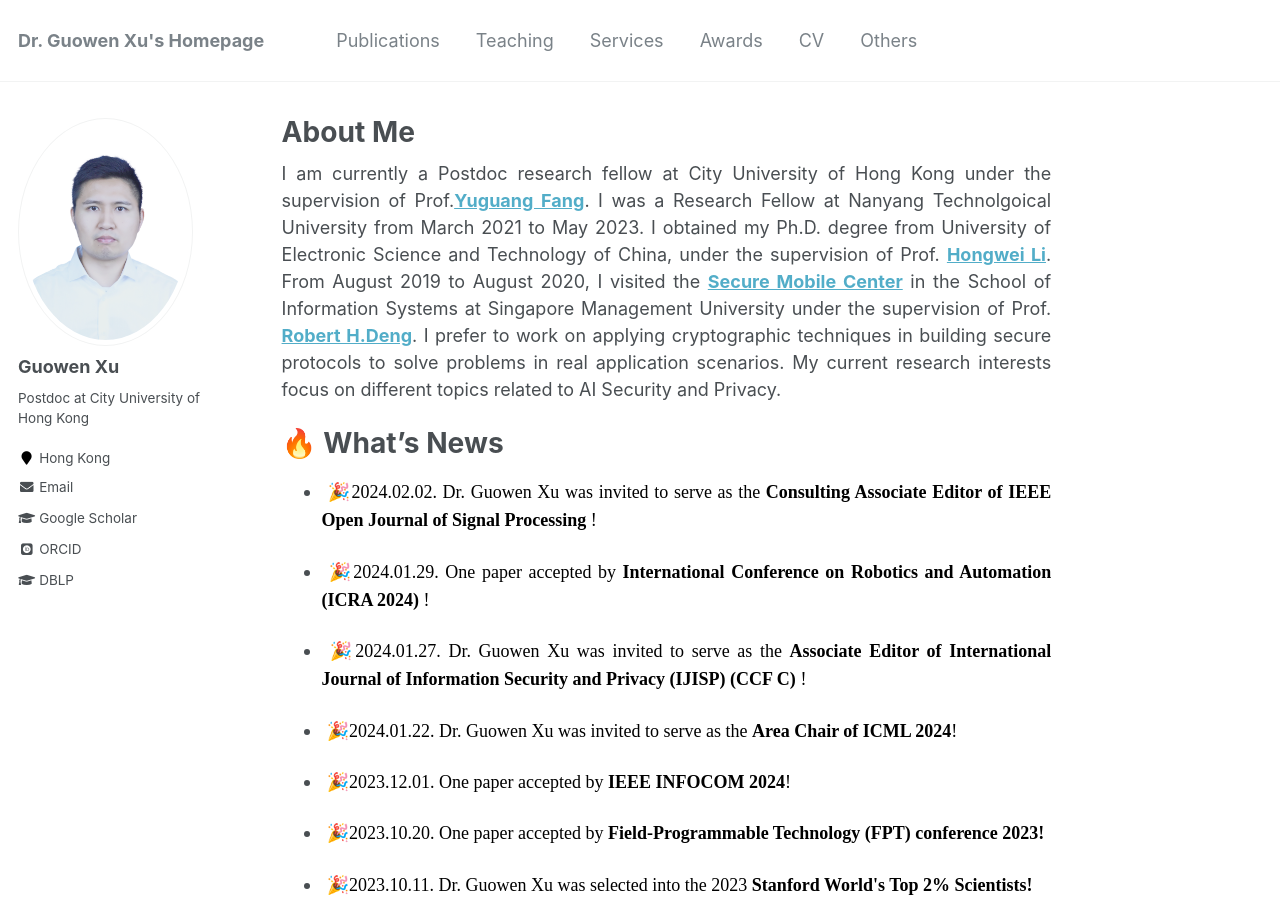
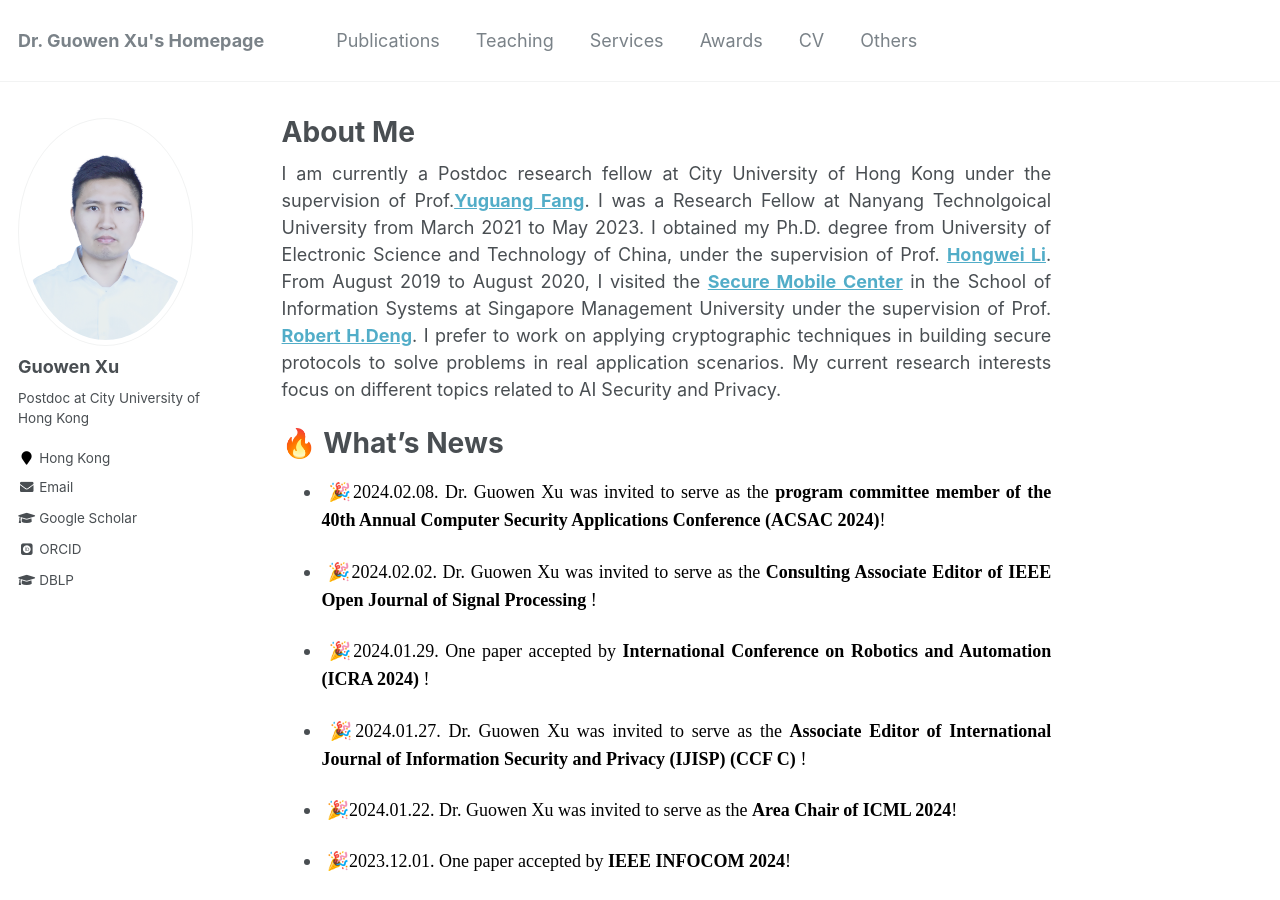
Before and after one commit to Guowen-xu/guowen-xu.github.io, a Jekyll site: the page built from _pages/about.md, in a window 1280 px wide and 900 px high. Built offline with Jekyll 4.4.1, drawn with Linux system fonts in a browser that asks for light colours; some web fonts are replaced.

Commit message:
Update about.md

```diff
--- a/_pages/about.md
+++ b/_pages/about.md
@@ -15,7 +15,8 @@ redirect_from:
 
   🔥 What's News
 ======
-- <p align="justify">&nbsp;🎉<font face="Times New Roman" color=black size=4>2024.02.02. Dr. Guowen Xu was invited to serve as the  <b> Consulting Associate Editor of IEEE Open Journal of Signal Processing </b>!</font></p>
+-  <p align="justify">&nbsp;🎉<font face="Times New Roman" color=black size=4>2024.02.08. Dr. Guowen Xu was invited to serve as the  <b>program committee  member of the 40th Annual Computer Security Applications Conference (ACSAC 2024)</b>!</font></p>
+-  <p align="justify">&nbsp;🎉<font face="Times New Roman" color=black size=4>2024.02.02. Dr. Guowen Xu was invited to serve as the  <b> Consulting Associate Editor of IEEE Open Journal of Signal Processing </b>!</font></p>
 -  <p align="justify">&nbsp;🎉<font face="Times New Roman" color=black size=4>2024.01.29. One paper accepted by  <b>International Conference on Robotics and Automation (ICRA 2024) </b>!</font></p>
 -  <p align="justify">&nbsp;🎉<font face="Times New Roman" color=black size=4>2024.01.27.  Dr. Guowen Xu was invited to serve as the  <b>Associate Editor of International Journal of Information Security and Privacy (IJISP) (CCF C) </b>!</font></p>
 - <p align="justify">&nbsp;🎉<font face="Times New Roman" color=black size=4>2024.01.22. Dr. Guowen Xu was invited to serve as the  <b>Area Chair of ICML 2024</b>!</font></p>
```
